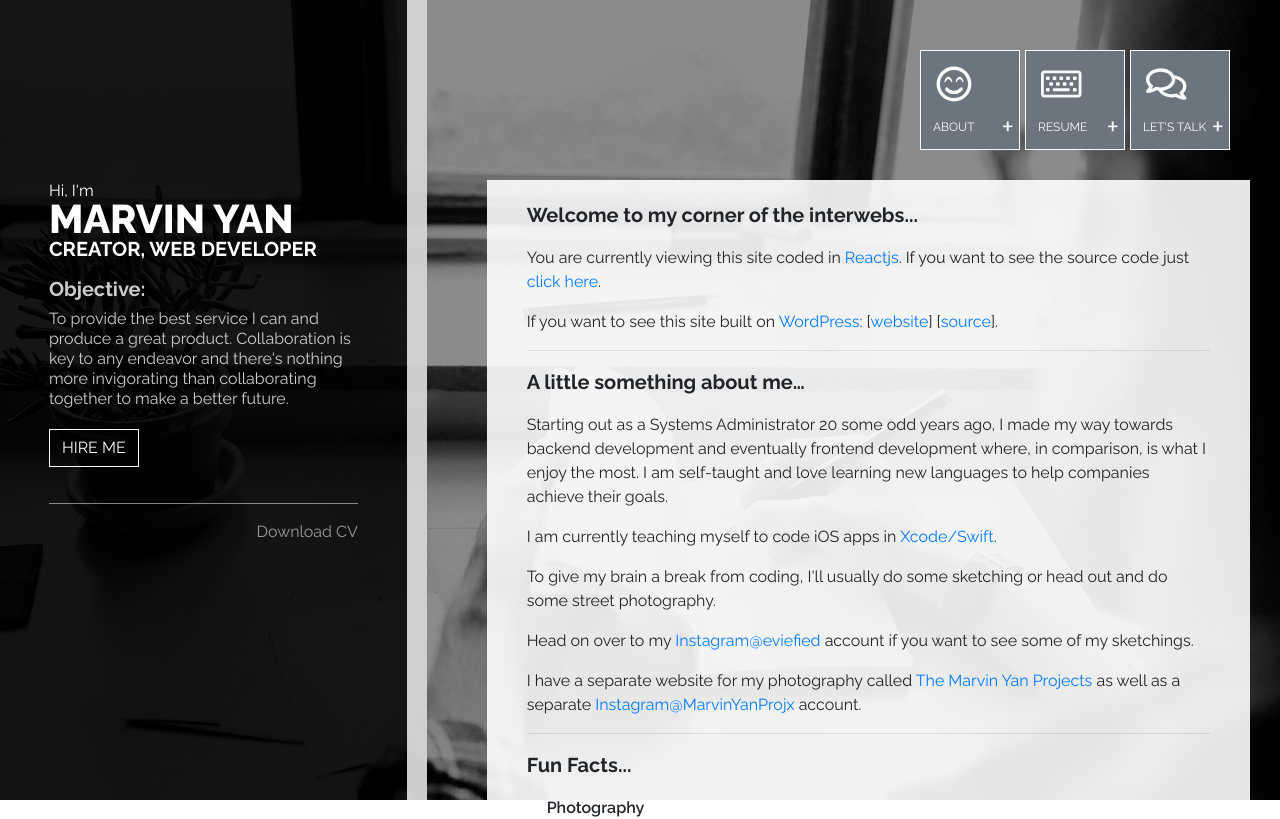
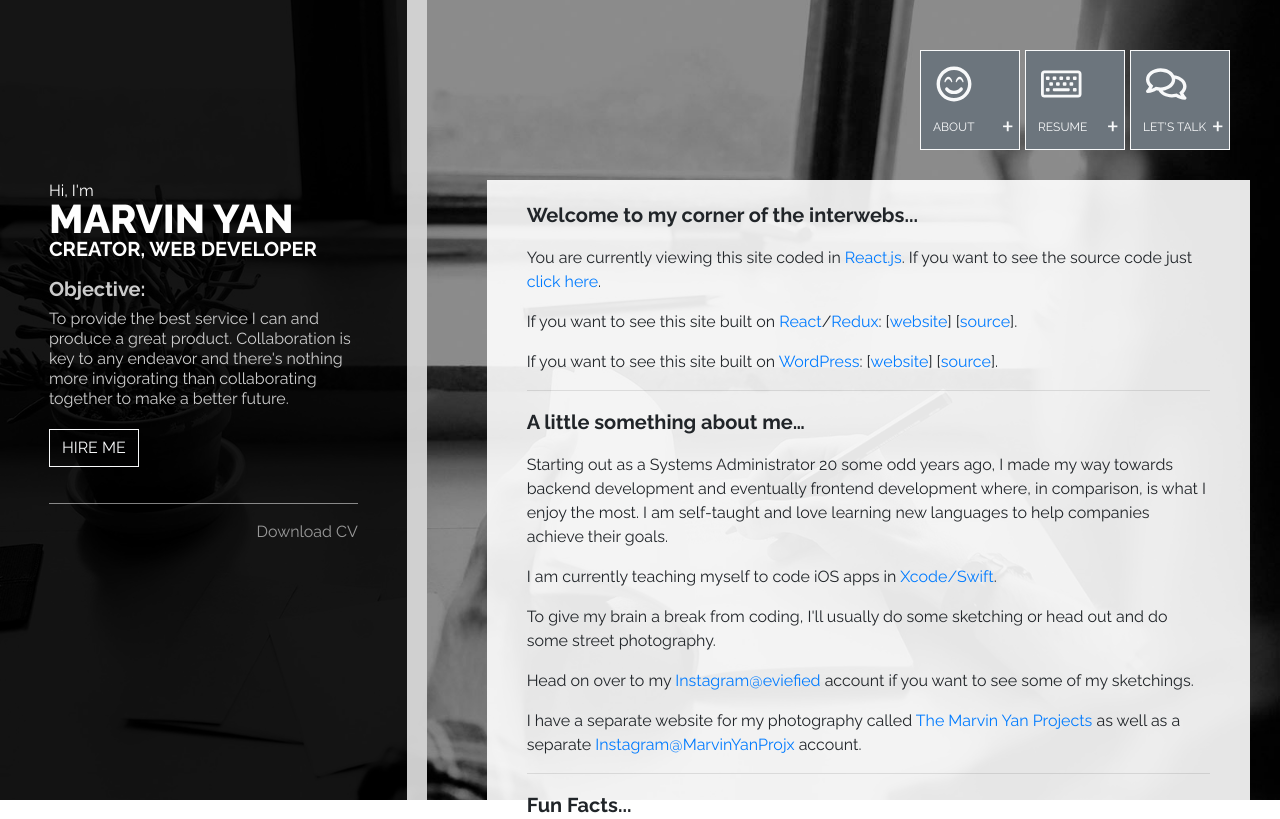
Before and after one commit to marvincyan/my-resume-react, a React (Create React App) app: page / in a window 1280 px wide. Shown: the top 819 px of the page. Built offline with nearby package versions, Linux system fonts and the light colour scheme.

Commit message:
Add redux links.

```diff
--- a/src/Components/SectionItem.js
+++ b/src/Components/SectionItem.js
@@ -13,8 +13,8 @@ class SectionItem extends Component {
                             <div className="col-12">
                                 <div id="contentContainer">
                                     <p className="title">Welcome to my corner of the interwebs...</p>
-                                    <p>You are currently viewing this site coded in <a href="https://reactjs.org" target="_blank">Reactjs</a>. If you want to see the source code just <a href="https://github.com/marvincyan/my-resume-react" target="_blank">click here</a>.</p>
-                                    {/* <p>If you want to see this site built on React/Redux: [<a href="https://marvincyan.github.io/my-resume-react-redux/" target="_blank">website</a>] [<a href="https://github.com/marvincyan/my-resume-react-redux" target="_blank">source</a>].</p> */}
+                                    <p>You are currently viewing this site coded in <a href="https://reactjs.org" target="_blank">React.js</a>. If you want to see the source code just <a href="https://github.com/marvincyan/my-resume-react" target="_blank">click here</a>.</p>
+                                    <p>If you want to see this site built on <a href="https://reactjs.org" target="_blank">React</a>/<a href="https://redux.js.org/" target="_blank">Redux</a>: [<a href="https://marvincyan.github.io/my-resume-react-redux/" target="_blank">website</a>] [<a href="https://github.com/marvincyan/my-resume-react-redux" target="_blank">source</a>].</p>
                                     <p>If you want to see this site built on <a href="https://wordpress.org/" target="_blank">WordPress</a>: [<a href="http://www.marvinyan.com" target="_blank">website</a>] [<a href="https://github.com/marvincyan/my-resume-wordpress" target="_blank">source</a>].</p>
 
                                     <hr />
```
